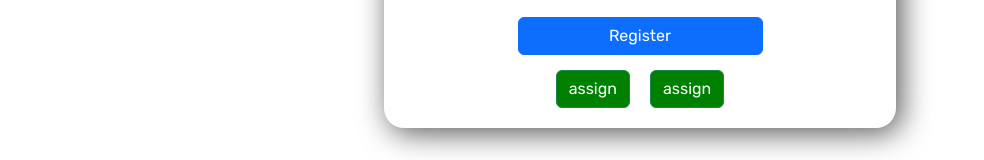
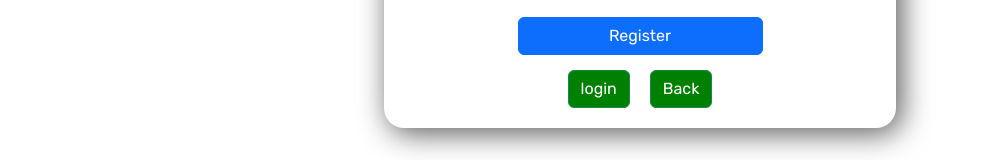
Before and after one commit to Group4-finalPoject/project_job_board, a React (Create React App) app in the folder client/: page /signup in a window 1280 px wide. Shown: the part 527-687 px from the top of the page, without its empty margins (0-984 px from the left). Built offline with nearby package versions, Linux system fonts and the light colour scheme.

Commit message:
add functionality tosign up page green buttons

```diff
--- a/client/src/components/Home/Navbar/Navigation.js
+++ b/client/src/components/Home/Navbar/Navigation.js
@@ -64,10 +64,6 @@
   const handleHome = () => {
     navigate('/Home')
   }
-  // const handleHome = () => {
-  //   navigate('/Home')
-  // }
-
   return (
     <Navbar bg="dark" expand="lg">
       <Container className='TESTER'>
@@ -78,11 +74,6 @@
             <Nav.Link href="#link">Profile</Nav.Link>
             <NavDropdown title="More" id="basic-nav-dropdown">
               <NavDropdown.Item href="#action/3.1" onClick={()=> handleMyApps()}>My Applications</NavDropdown.Item>
-              <NavDropdown.Item href="#action/3.2">
-                Saved Jobs
-              </NavDropdown.Item>
-              <NavDropdown.Item href="#action/3.3">Resume Tool</NavDropdown.Item>
-              <NavDropdown.Divider />
               <NavDropdown.Item href="#action/3.4">
                 Premium Subscription
               </NavDropdown.Item>
--- a/client/src/components/signup.js
+++ b/client/src/components/signup.js
@@ -2,13 +2,15 @@
 import Button from 'react-bootstrap/Button';
 import Card from 'react-bootstrap/Card';
 import SignUpForm from './forms/signUpForm';
-// import { useNavigate } from 'react-router-dom';
+import { useNavigate } from 'react-router-dom';
 
 
 
 function SignUp() {
-  // const text = 'some text';
-  // const navigate = useNavigate();
+  const navigate = useNavigate();
+ const handleLogInScreen = () => {
+    navigate('/login')
+  }
 
   return (
     <div className='backgroundBody'>
@@ -20,11 +22,11 @@
           <SignUpForm/>
           {/* <Card className='btnCard'> */}
               <section className='main1'>
-                <Button variant="success" className='loginBtn' >
-                  assign
+                <Button variant="success" className='loginBtn'onClick={() => handleLogInScreen() } >
+                  login
                 </Button>{''}
-                <Button variant="success"className='signUpBtn' >
-                  assign
+                <Button variant="success"className='signUpBtn' onClick={() => handleLogInScreen() }>
+                  Back
                 </Button>{''}
               </section>
             {/* </Card> */}
```
